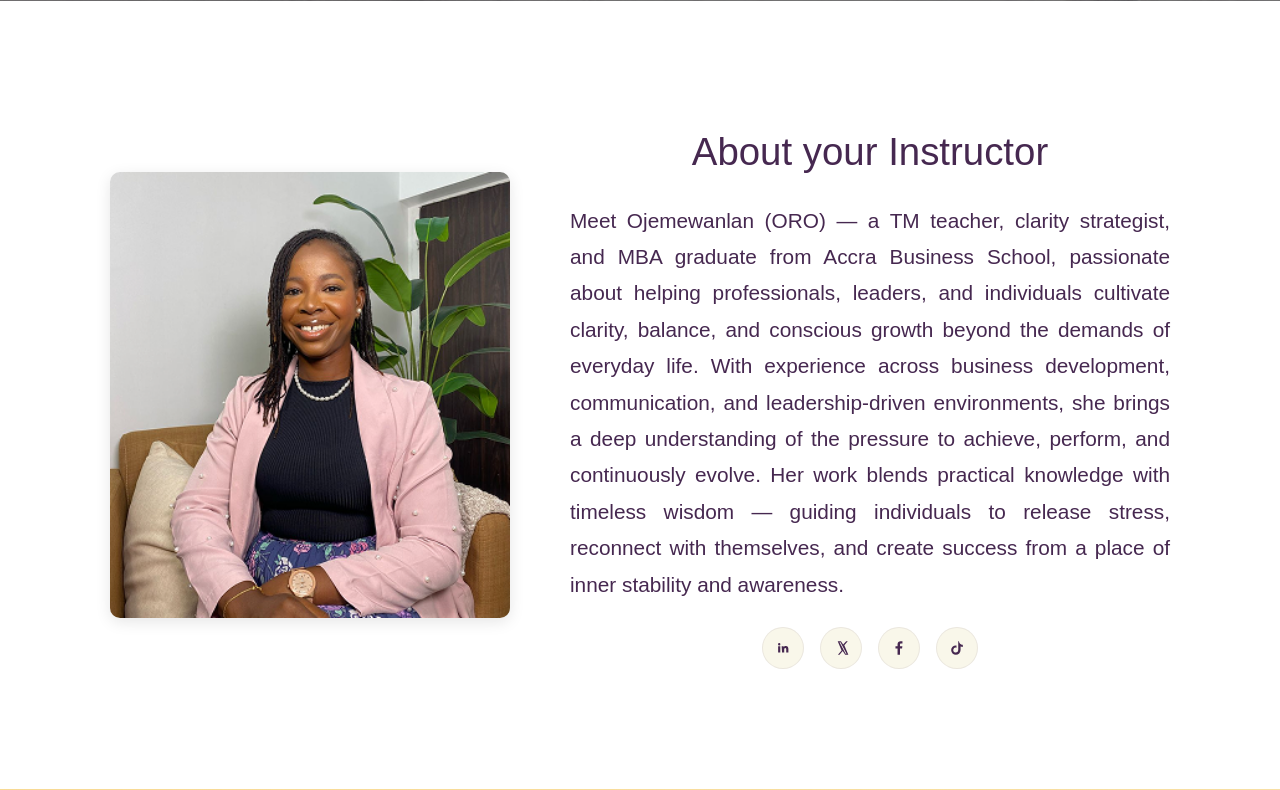
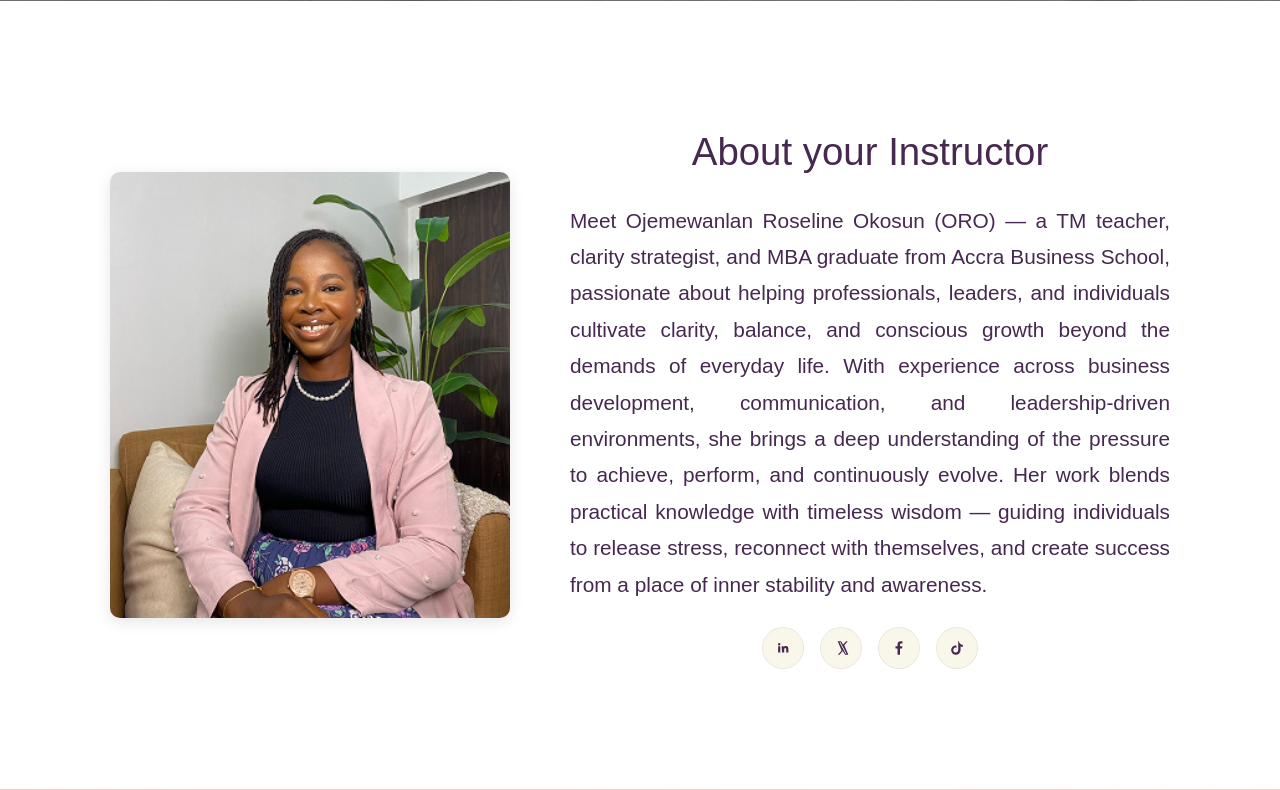
Before and after one commit to Almanac1/tm-ghana-landing, a Django app: page / in a window 1280 px wide. Shown: the part 3225-4015 px from the top of the page. Run offline with Django 4.2, Linux system fonts and the light colour scheme.

Commit message:
Instructor fullname added

```diff
--- a/landing/templates/landing/home.html
+++ b/landing/templates/landing/home.html
@@ -326,11 +326,11 @@
   <section class="instructor-section" id="contact">
     <div class="container instructor-container">
       <div class="instructor-image">
-        <img src="{% static 'landing/images/instructor-roselyn.png' %}" alt="Instructor Roselyn Okosun">
+        <img src="{% static 'landing/images/instructor-roselyn.png' %}" alt="Instructor Ojemewanlan Roseline Okosun">
       </div>
       <div class="instructor-info">
         <h2>About your Instructor</h2>
-        <p>Meet Ojemewanlan (ORO) — a TM teacher, clarity strategist, and MBA graduate from Accra Business School, passionate about helping professionals, leaders, and individuals cultivate clarity, balance, and conscious growth beyond the demands of everyday life. With experience across business development, communication, and leadership-driven environments, she brings a deep understanding of the pressure to achieve, perform, and continuously evolve. Her work blends practical knowledge with timeless wisdom — guiding individuals to release stress, reconnect with themselves, and create success from a place of inner stability and awareness.</p>
+        <p>Meet Ojemewanlan Roseline Okosun (ORO) — a TM teacher, clarity strategist, and MBA graduate from Accra Business School, passionate about helping professionals, leaders, and individuals cultivate clarity, balance, and conscious growth beyond the demands of everyday life. With experience across business development, communication, and leadership-driven environments, she brings a deep understanding of the pressure to achieve, perform, and continuously evolve. Her work blends practical knowledge with timeless wisdom — guiding individuals to release stress, reconnect with themselves, and create success from a place of inner stability and awareness.</p>
         <div class="instructor-social">
           <a href="https://www.linkedin.com/in/roseline-ojemewanlan-okosun-99a70031b" class="social-link" target="_blank" rel="noopener noreferrer" aria-label="Visit LinkedIn profile">
             <svg viewBox="0 0 24 24" width="24" height="24" aria-hidden="true">
```
